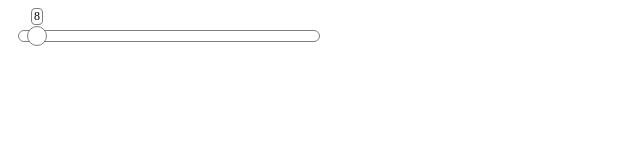
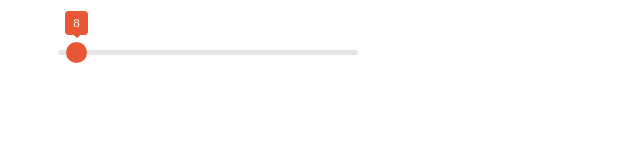
Before and after one commit to AxeSnk/slider, a website built with webpack: page src/index.pug in a window 1280 px wide. Shown: the whole page, without its empty margins (0-640 px from the left). Built offline with nearby package versions, Linux system fonts and the light colour scheme.

Commit message:
Изменил css

```diff
--- a/src/index.pug
+++ b/src/index.pug
@@ -1,5 +1,5 @@
 <!DOCTYPE html>
-html(lang="en")
+html(lang="ru")
   head
     meta(charset="UTF-8")
     meta(name="viewport", content="width=device-width, initial-scale=1.0")
--- a/src/index.scss
+++ b/src/index.scss
@@ -2,33 +2,47 @@
   position: relative;
   display: flex;
   align-items: center;
-  height: 10px;
-  border: 1px solid grey;
+  height: 5px;
+  background-color: rgb(229, 229, 229);
   border-radius: 6px;
-  margin: 30px 10px;
+  margin: 50px;
+  cursor: pointer;
 
   .handle {
     display: flex;
     align-items: center;
     justify-content: center;
     position: absolute;
-    width: 18px;
-    height: 18px;
-    background-color: white;
-    border: 1px solid grey;
-    border-radius: 10px;
+    width: 21px;
+    height: 21px;
+    background-color: rgb(231, 87, 53);
+    border-radius: 50%;
     cursor: pointer;
     z-index: 100;
 
     .tooltip {
       position: relative;
       width: fit-content;
-      padding: 0 2px;
-      font-size: 12px;
-      border: 1px solid grey;
+      padding: 4px 8px;
+      font-size: 13px;
       border-radius: 4px;
       text-align: center;
-      background-color: #fff;
+      background-color: rgb(231, 87, 53);
+      color: #fff;
+      z-index: 99;
+
+      &::after {
+        content: '';
+        position: absolute;
+        bottom: -2px;
+        width: 6px;
+        height: 6px;
+        left: 40%;
+        border-radius: 15%;
+        background-color: rgb(231, 87, 53);
+        transform: rotate(45deg);
+        z-index: 98;
+      }
     }
 
   }
--- a/src/mvp/view.ts
+++ b/src/mvp/view.ts
@@ -1,4 +1,5 @@
 import Model, { IModel } from './model';
+import Presenter from './presenter';
 
 export interface IView {
   getSlider(): HTMLDivElement;
@@ -41,7 +42,7 @@ export default class View implements IView {
       this.tooltip.innerHTML = '' + this.getCurrentPositionHandle().toFixed();
 
       // позиция tooltip
-      this.tooltip.style.top = -this.handle.offsetHeight + 'px';
+      this.tooltip.style.top = -this.handle.offsetHeight*1.4 + 'px';
 
     }
 
@@ -114,7 +115,7 @@ export default class View implements IView {
           }
 
           // позиция tooltip
-          tooltip.style.top = - handle.offsetHeight + 'px';
+          tooltip.style.top = - handle.offsetHeight*1.4 + 'px';
         }
       }
 
@@ -143,8 +144,7 @@ export default class View implements IView {
 
   getMinPositionHandle(): any {
     let shiftX = this.handle.offsetWidth / 2; // сдвиг на полразмера ползунка
-    let pos = this.slider.getBoundingClientRect().left + 1 + shiftX; // 1 - рамка 1px
-
+    let pos = this.slider.getBoundingClientRect().left + shiftX;
     return pos;
   }
 
```
